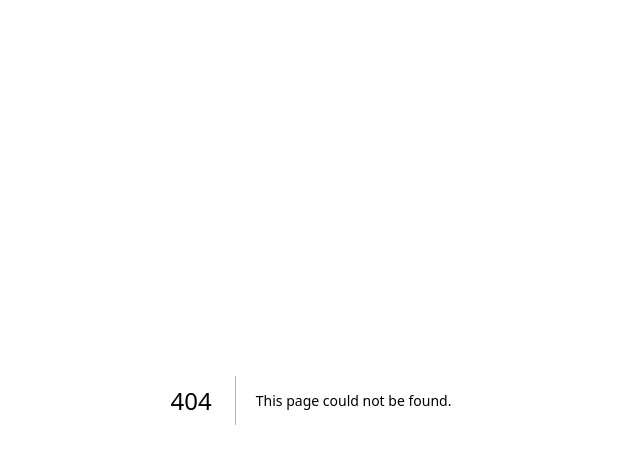
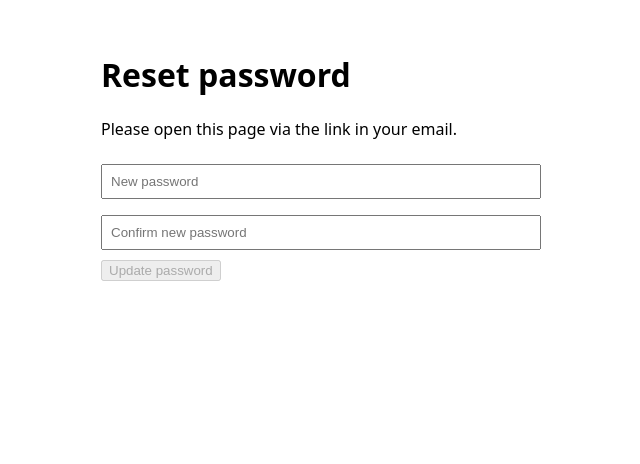
Before and after one commit to bebarrey/soulsync-caregiver, a Next.js app: page /reset in a window 1280 px wide. Before the commit this address had no page. Shown: the top 464 px of the page, without its empty margins (329-969 px from the left). Built offline with nearby package versions, Linux system fonts and the light colour scheme; no server answers.

Commit message:
Create page.tsx
Init

```diff
--- /dev/null
+++ b/app/reset/page.tsx
@@ -0,0 +1,54 @@
+'use client';
+import { useEffect, useState } from 'react';
+import { supabase } from '../../lib/supabaseBrowser';
+
+export default function ResetPage() {
+  const [password, setPassword] = useState('');
+  const [confirm, setConfirm] = useState('');
+  const [error, setError] = useState<string|null>(null);
+  const [info, setInfo] = useState<string|null>(null);
+  const [busy, setBusy] = useState(false);
+  const [ready, setReady] = useState(false);
+
+  // When arriving from the email link, Supabase gives us a recovery session.
+  useEffect(() => {
+    const { data: sub } = supabase.auth.onAuthStateChange((event) => {
+      if (event === 'PASSWORD_RECOVERY' || event === 'SIGNED_IN') setReady(true);
+    });
+    supabase.auth.getSession().then(({ data }) => { if (data.session) setReady(true); });
+    return () => { sub.subscription.unsubscribe(); };
+  }, []);
+
+  async function updatePass(e: React.FormEvent) {
+    e.preventDefault();
+    setError(null); setInfo(null); setBusy(true);
+    try {
+      if (password.length < 6) throw new Error('Password must be at least 6 characters.');
+      if (password !== confirm) throw new Error('Passwords do not match.');
+      const { error } = await supabase.auth.updateUser({ password });
+      if (error) throw error;
+      setInfo('Password updated. Redirecting…');
+      window.location.href = '/checkin';
+    } catch (err:any) {
+      setError(err?.message || 'Could not update password.');
+    } finally { setBusy(false); }
+  }
+
+  return (
+    <main style={{maxWidth: 420, margin: '0 auto', padding: 24}}>
+      <h1>Reset password</h1>
+      {!ready && <p>Please open this page via the link in your email.</p>}
+      <form onSubmit={updatePass}>
+        <input type="password" placeholder="New password" value={password}
+          onChange={(e)=>setPassword(e.target.value)} required
+          style={{width:'100%', padding:8, margin:'8px 0'}} />
+        <input type="password" placeholder="Confirm new password" value={confirm}
+          onChange={(e)=>setConfirm(e.target.value)} required
+          style={{width:'100%', padding:8, margin:'8px 0'}} />
+        <button type="submit" disabled={!ready || busy}>{busy ? 'Working…' : 'Update password'}</button>
+      </form>
+      {error && <p style={{color:'crimson', marginTop:8}}>{error}</p>}
+      {info && <p style={{color:'green', marginTop:8}}>{info}</p>}
+    </main>
+  );
+}
```
